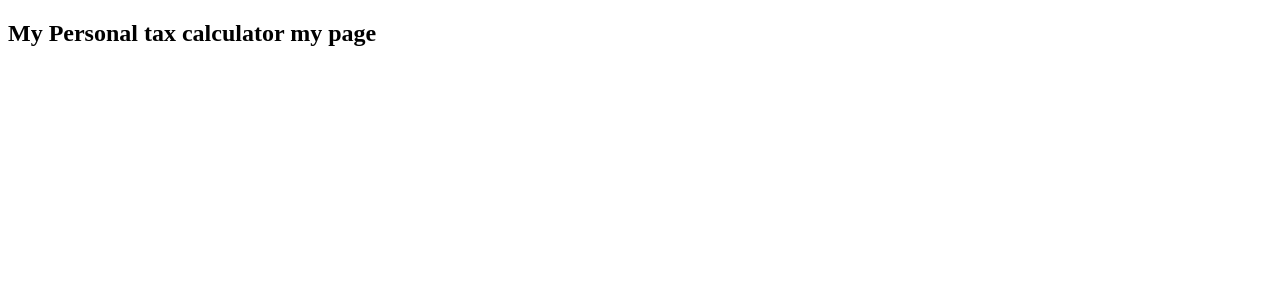
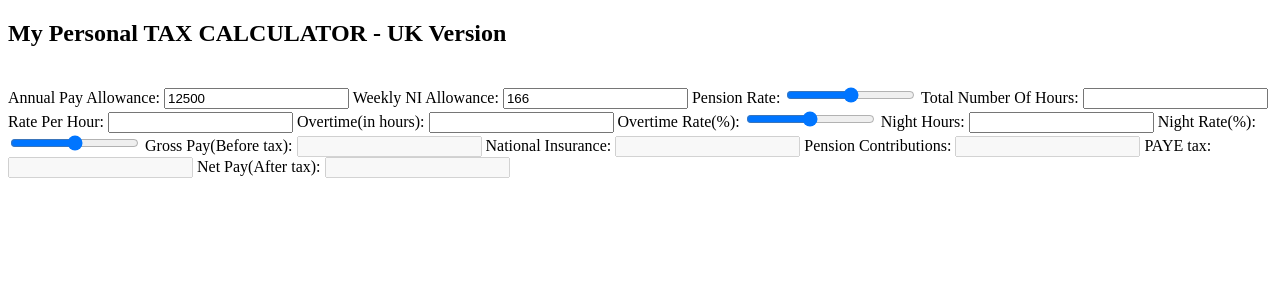
Before and after one commit to maclyn02/uk-tax-calc, a Django app: page / in a window 1280 px wide. Shown: the top 300 px of the page. Run offline with Django 3.2, Linux system fonts and the light colour scheme.

Commit message:
updated homepage

```diff
--- a/personalTaxCalcApp/templates/taxCalc/homepage.html
+++ b/personalTaxCalcApp/templates/taxCalc/homepage.html
@@ -5,6 +5,45 @@
     <title></title>
   </head>
   <body>
-    <h2>My Personal tax calculator my page</h2>
+    <h2>My Personal TAX CALCULATOR - UK Version</h2>
+    <br>
+    <form>
+        Annual Pay Allowance:
+        <input type="text" name="annualAllowance" value="12500"/>
+        Weekly NI Allowance:
+        <input type="text" name="niAllowance" value="166"/>
+        Pension Rate:
+        <input type="range" min="0" max="100" name="pensionRate"/>
+
+        Total Number Of Hours:
+        <input type="text" name="numHours"/>
+        Rate Per Hour:
+        <input type="text" name="basicHrRate"/>
+        Overtime(in hours):
+        <input type="text" name="overtimeHours"/>
+        Overtime Rate(%):
+        <input type="range" min="0" max="100" name="overtimeRate"/>
+        Night Hours:
+        <input type="text" name="nightHours"/>
+        Night Rate(%):
+        <input type="range" min="0" max="100" name="nightRate"/>
+
+        Gross Pay(Before tax):
+        <input type="text" name="grossPay" disabled/>
+
+        National Insurance:
+        <input type="text" name="ni" disabled/>
+        Pension Contributions:
+        <input type="text" name="pension" disabled/>
+        PAYE tax:
+        <input type="text" name="paye" disabled/>
+
+        Net Pay(After tax):
+        <input type="text" name="netPay" disabled/>
+
+
+
+
+    </form>
   </body>
 </html>
```
